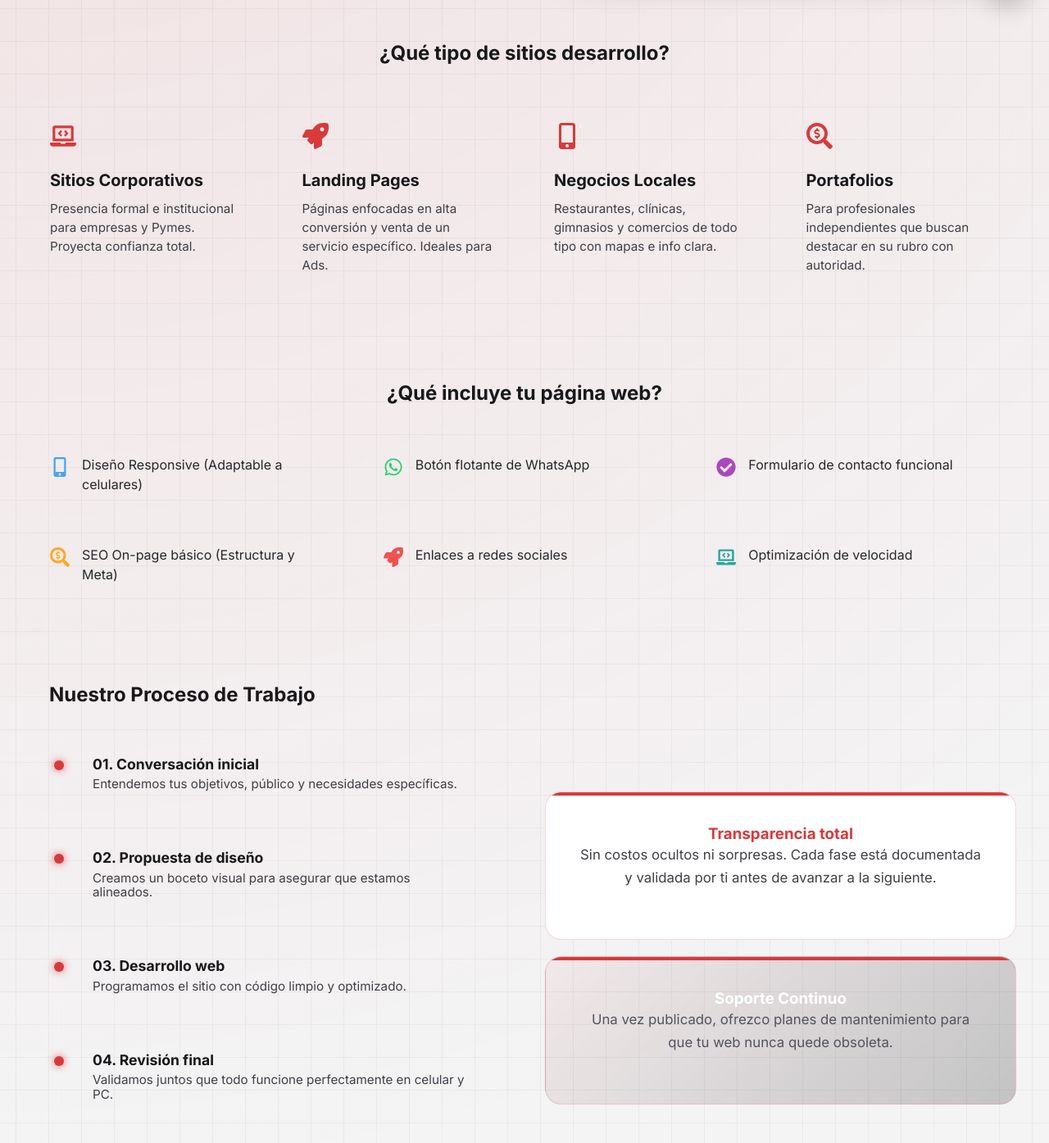
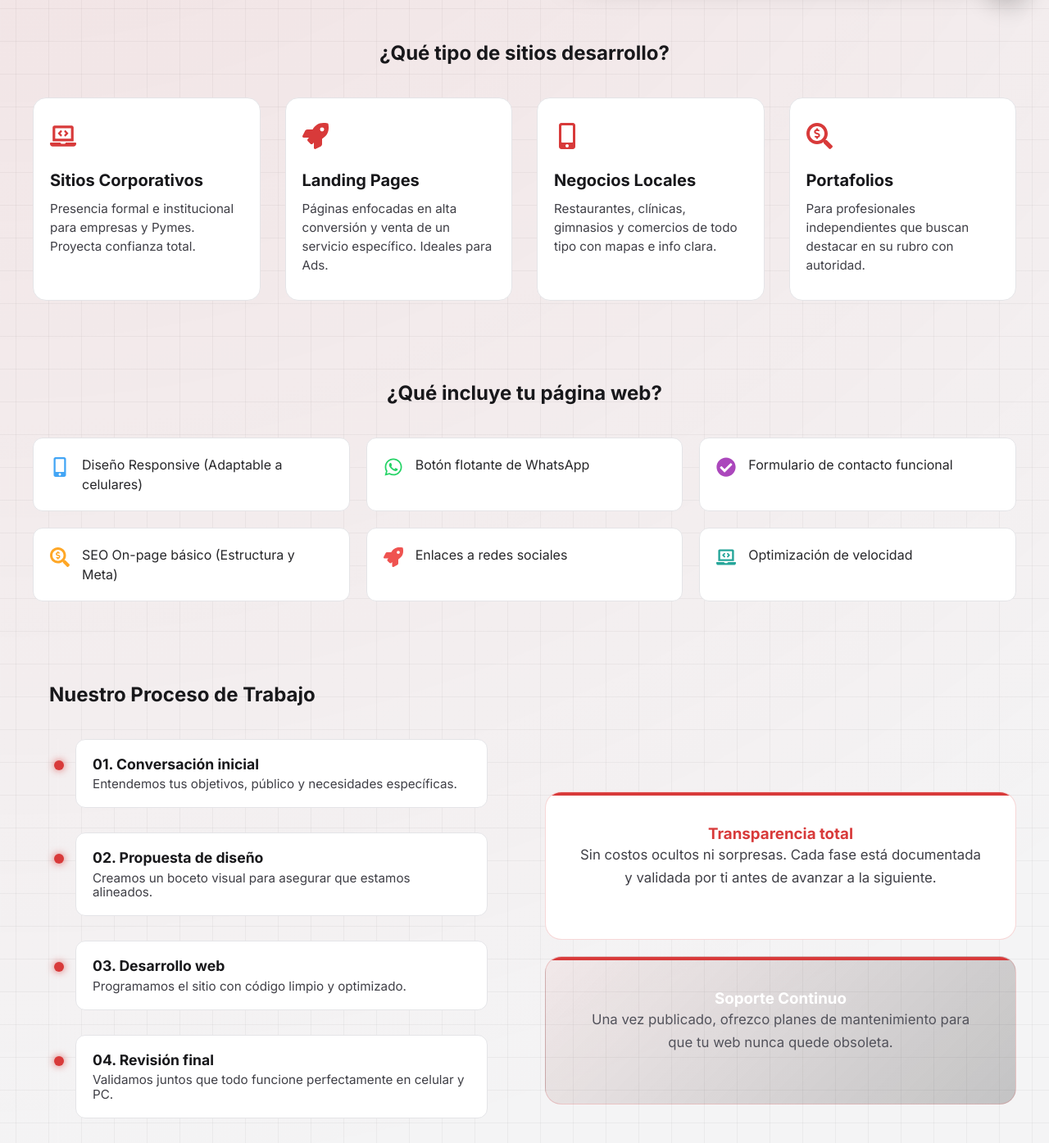
Before and after one commit to CarlosL-Code/Portafolio_react, a React (Vite) app: page /desarrollo-web in a window 1280 px wide. Shown: the part 780-2175 px from the top of the page at 82% size. Built offline with nearby package versions, Linux system fonts and the light colour scheme.

Commit message:
fix: text color visibility in SEO pages and match dark mode cards

```diff
--- a/src/seo-pages.css
+++ b/src/seo-pages.css
@@ -35,11 +35,19 @@ body.dark .seo-title {
   line-height: 1.6;
 }
 
+body.dark .seo-subtitle {
+  color: #E4E4E7;
+}
+
 .seo-text-block {
   font-size: 1.05rem;
   color: var(--shade-7);
   line-height: 1.7;
   margin-bottom: 20px;
+}
+
+body.dark .seo-text-block {
+  color: #E4E4E7;
 }
 
 
@@ -54,14 +62,19 @@ body.dark .seo-title {
 }
 
 .glowing-card {
-  background: rgba(255, 255, 255, 0.02);
-  border: 1px solid rgba(255, 255, 255, 0.05);
+  background: var(--shade-1);
+  border: 1px solid var(--shade-3);
   border-radius: 16px;
   padding: 30px 20px;
   position: relative;
   overflow: hidden;
   transition: all 0.4s ease;
   backdrop-filter: blur(10px);
+}
+
+body.dark .glowing-card {
+  background: #1E293B;
+  border-color: #334155;
 }
 
 .glowing-card:hover {
@@ -130,16 +143,26 @@ body.dark .glowing-desc {
   display: flex;
   align-items: flex-start;
   gap: 15px;
-  background: rgba(255, 255, 255, 0.015);
-  border: 1px solid rgba(255, 255, 255, 0.04);
+  background: var(--shade-1);
+  border: 1px solid var(--shade-3);
   padding: 20px;
   border-radius: 12px;
   transition: background 0.3s, transform 0.3s;
 }
 
+body.dark .bento-item {
+  background: #1E293B;
+  border-color: #334155;
+}
+
 .bento-item:hover {
-  background: rgba(255, 255, 255, 0.03);
+  background: var(--shade-2);
   transform: translateX(5px);
+  border-color: var(--primario);
+}
+
+body.dark .bento-item:hover {
+  background: rgba(255, 255, 255, 0.05);
   border-color: rgba(255, 255, 255, 0.1);
 }
 
@@ -174,14 +197,23 @@ body.dark .bento-text {
 
 .timeline-item {
   position: relative;
-  background: rgba(255, 255, 255, 0.015);
-  border: 1px solid rgba(255, 255, 255, 0.03);
+  background: var(--shade-1);
+  border: 1px solid var(--shade-3);
   padding: 20px;
   border-radius: 12px;
   transition: border-color 0.3s;
 }
 
+body.dark .timeline-item {
+  background: #1E293B;
+  border-color: #334155;
+}
+
 .timeline-item:hover {
+  border-color: var(--primario);
+}
+
+body.dark .timeline-item:hover {
   border-color: rgba(255, 82, 82, 0.3);
 }
 
@@ -229,15 +261,24 @@ body.dark .timeline-desc {
 }
 
 .faq-card {
-  background: rgba(255, 255, 255, 0.015);
-  border: 1px solid rgba(255, 255, 255, 0.05);
+  background: var(--shade-1);
+  border: 1px solid var(--shade-3);
   border-radius: 12px;
   padding: 20px 25px;
   transition: background 0.3s;
 }
 
+body.dark .faq-card {
+  background: #1E293B;
+  border-color: #334155;
+}
+
 .faq-card:hover {
-  background: rgba(255, 255, 255, 0.03);
+  background: var(--shade-2);
+}
+
+body.dark .faq-card:hover {
+  background: rgba(255, 255, 255, 0.05);
 }
 
 .faq-title {
```
